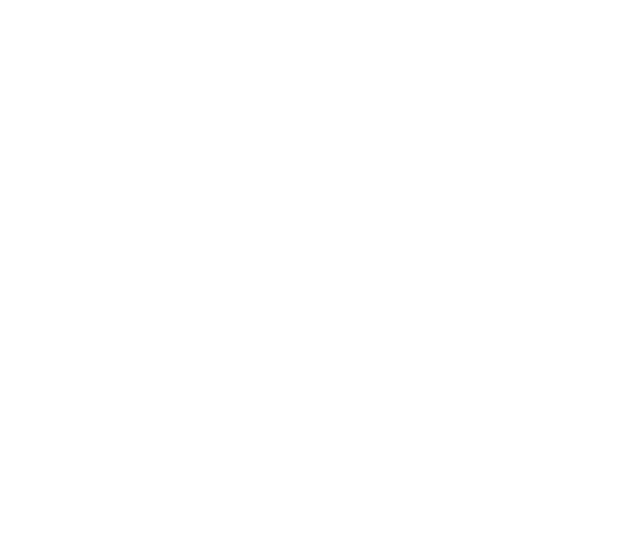
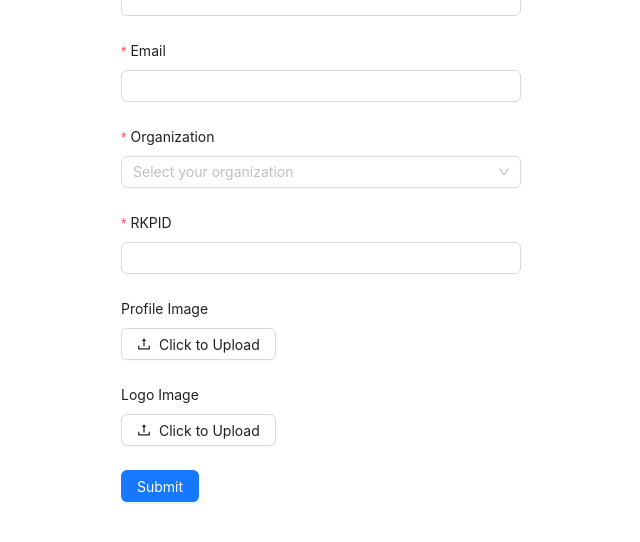
Before and after one commit to 3ojan/javna-nabava-frontend, a React (Vite) app: page /register in a window 1280 px wide. Before the commit this address had no page. Shown: the top 542 px of the page, without its empty margins (319-959 px from the left). Built offline with nearby package versions, Linux system fonts and the light colour scheme; a web font is replaced by a local one.

Commit message:
craeteprofile.tsx, no api

```diff
--- a/src/app/app.tsx
+++ b/src/app/app.tsx
@@ -14,11 +14,11 @@
 import { ImageUploadTestPage } from './pages/ImageUploadTestPage';
 import Login from './pages/Login.tsx';
 import { ContextProvider } from 'src/contexts/ContextProvider.tsx';
+import CreateProfile from './pages/CreateProfile.tsx';
 
 
 export default function App() {
   return (
-    <>
     <ConfigProvider
       locale={hrHR}
       theme={{
@@ -41,12 +41,12 @@
                   element={<ImageUploadTestPage title="" />}
                 />
                 <Route path="/login" element={<Login />} />
+                <Route path="/register" element={<CreateProfile />} />
               </Routes>
             </Router>
           </Provider>
         </StyledFullWidthDiv>
       </ContextProvider>
     </ConfigProvider>
-    </>
   );
 }
--- a/src/app/components/Image/ImageUpload.tsx
+++ b/src/app/components/Image/ImageUpload.tsx
@@ -38,8 +38,7 @@
   };
 
   const onCustomUpload = () =>
-    /* event: ChangeEvent<HTMLInputElement>, file: File*/
-    {
+    /* event: ChangeEvent<HTMLInputElement>, file: File*/ {
     if (!selectedImage) return;
     // event.preventDefault();
     const data = new FormData();
@@ -67,7 +66,6 @@
   };
 
   return (
-    <>
     <form onSubmit={onUploadImage}>
       <div className="image">
         {selectedImage && (
@@ -91,6 +89,5 @@
       </div>
       {/* <ButtonSecondary title="Upload Image"></ButtonSecondary> */}
     </form>
-    </>
   );
 }
--- a/src/app/components/login/LoginForm.tsx
+++ b/src/app/components/login/LoginForm.tsx
@@ -19,9 +19,9 @@
   const [errors, setErrors] = useState<string[] | undefined>(undefined);
   const { token, setUser, setToken } = useStateContext();
 
-  if (token) {
-    return <Navigate to="/image-upload" />;
-  }
+  // if (token) {
+  //   return <Navigate to="/image-upload" />;
+  // }
 
   const onSubmit = (values: any) => {
     const payload: authPayload = {
@@ -68,7 +68,6 @@
         <h1>Prijava</h1>
         {errors &&
           Object.keys(errors).map((index: string) => {
-            debugger;
             return (
               <Alert
                 key={index}
--- /dev/null
+++ b/src/app/pages/CreateProfile.tsx
@@ -0,0 +1,103 @@
+import React from 'react';
+import { Form, Input, Button, Upload, Select } from 'antd';
+import { UploadOutlined } from '@ant-design/icons';
+import { RcFile, UploadProps } from 'antd/lib/upload';
+import { LoginFormConatainerDiv } from './styled';
+
+const { Option } = Select;
+
+// Define the type for form values
+interface ProfileFormValues {
+  name: string;
+  email: string;
+  organization: string;
+  rkpid: string;
+  image: RcFile[];
+  logoImage: RcFile[];
+}
+
+const CreateProfile: React.FC = () => {
+  const [form] = Form.useForm<ProfileFormValues>();
+
+  // Example organizations for dropdown
+  const organizations = ['Organization 1', 'Organization 2', 'Organization 3'];
+
+  // Handle form submission
+  const onFinish = (values: ProfileFormValues) => {
+    console.log('Received values of form: ', values);
+  };
+
+  // Dummy request function for upload
+  const dummyRequest: UploadProps['customRequest'] = ({ file, onSuccess }) => {
+    setTimeout(() => {
+      onSuccess?.("ok", file);
+    }, 0);
+  };
+
+  return (
+    <LoginFormConatainerDiv>
+      <Form
+        form={form}
+        name="profileForm"
+        onFinish={onFinish}
+        layout="vertical"
+      >
+        <Form.Item
+          label="Name"
+          name="name"
+          rules={[{ required: true, message: 'Please input your name!' }]}
+        >
+          <Input />
+        </Form.Item>
+
+        <Form.Item
+          label="Email"
+          name="email"
+          rules={[{ required: true, message: 'Please input your email!' }]}
+        >
+          <Input />
+        </Form.Item>
+
+        <Form.Item
+          label="Organization"
+          name="organization"
+          rules={[{ required: true, message: 'Please select your organization!' }]}
+        >
+          <Select placeholder="Select your organization">
+            {organizations.map(org => (
+              <Option key={org} value={org}>{org}</Option>
+            ))}
+          </Select>
+        </Form.Item>
+
+        <Form.Item
+          label="RKPID"
+          name="rkpid"
+          rules={[{ required: true, message: 'Please input your RKPID!' }]}
+        >
+          <Input />
+        </Form.Item>
+
+        <Form.Item label="Profile Image" name="image">
+          <Upload customRequest={dummyRequest}>
+            <Button icon={<UploadOutlined />}>Click to Upload</Button>
+          </Upload>
+        </Form.Item>
+
+        <Form.Item label="Logo Image" name="logoImage">
+          <Upload customRequest={dummyRequest}>
+            <Button icon={<UploadOutlined />}>Click to Upload</Button>
+          </Upload>
+        </Form.Item>
+
+        <Form.Item>
+          <Button type="primary" htmlType="submit">
+            Submit
+          </Button>
+        </Form.Item>
+      </Form>
+    </LoginFormConatainerDiv>
+  );
+};
+
+export default CreateProfile;
--- a/src/app/pages/ImageUploadTestPage.tsx
+++ b/src/app/pages/ImageUploadTestPage.tsx
@@ -12,14 +12,12 @@
 export function ImageUploadTestPage({ title }: { title: string }) {
   const { token } = useStateContext();
 
-  if (!token) {
-    return <Navigate to="/login" />;
-  }
+  // if (!token) {
+  //   return <Navigate to="/login" />;
+  // }
 
   return (
-    <>
-      <ImageUpload></ImageUpload>
-    </>
+    <ImageUpload></ImageUpload>
   );
 }
 
```
Lines whose indentation alone changed are shown as unchanged.
